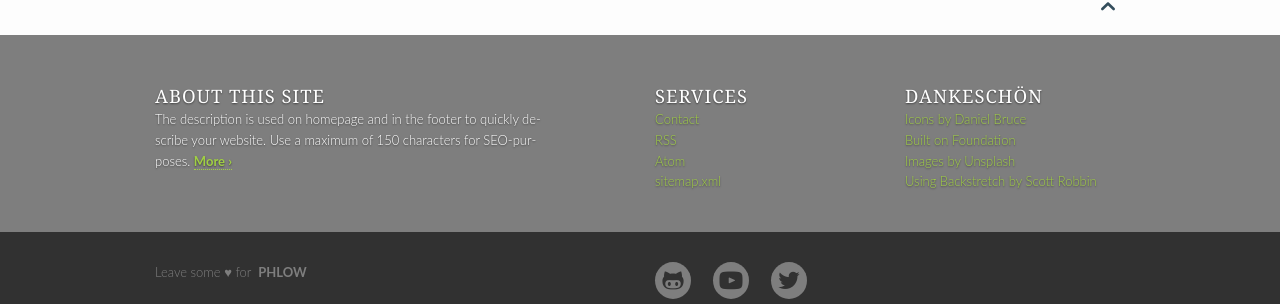
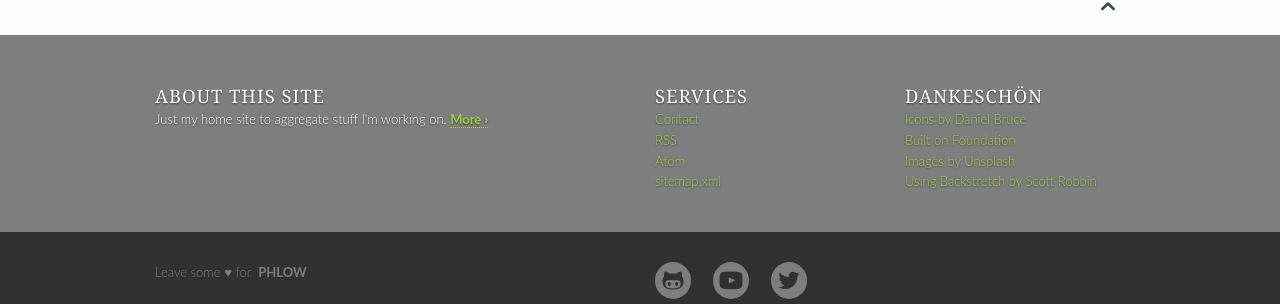
Before and after one commit to domspad/aboutme, a Jekyll site: the page built from pages/pages-root-folder/index.md, in a window 1280 px wide. Shown: the part 1713-2017 px from the top of the page. Built offline with Jekyll 4.4.1, drawn with Linux system fonts in a browser that asks for light colours.

Commit message:
messing with _config.yml

```diff
--- a/_config.yml
+++ b/_config.yml
@@ -8,28 +8,28 @@
 #                                                 /____/
 #
 # Title of your website
-title: "Feeling Responsive"
+title: "Dominic Spadacene"
 
 
 # The slogan describes your website and is used on homepage in <title> and other important places
-slogan: "A Flexible Theme for Jekyll"
+slogan: "What's a slogan?"
 
 
 # The description is used on homepage and in the footer to quickly describe your website. Use a maximum of 150 characters for SEO-purposes.
-description: "The description is used on homepage and in the footer to quickly describe your website. Use a maximum of 150 characters for SEO-purposes."
+description: "Just my home site to aggregate stuff I'm working on."
 
 # Main author of the website
 # See > authors.yml
-author: phlow
+author: dominic
 
 # This URL is the main address for absolute links. Don't include a slash at the end.
 #
-url: 'https://phlow.github.io/feeling-responsive'
+url: 'http://www.spadacene.com'
 baseurl: ''
 
 # This is for the editing function in _/includes/improve_content
 # Leave it empty if your site is not on GitHub/GitHub Pages
-improve_content: https://github.com/Phlow/feeling-responsive/edit/gh-pages
+improve_content: https://github.com/domspad/aboutme/edit/gh-pages
 
 # This URL points directly to the images directory making
 # things easier to link to images in posts and templates. It needs a slash at the end.
@@ -37,7 +37,7 @@
 # Example: <img src="{{ site.urlimg }}{{ post.image.title }}" />
 # Markdown-Example for posts ![Image Text]({{ site.urlimg }}image.jpg)
 #
-urlimg: 'https://phlow.github.io/feeling-responsive/images/'
+urlimg: 'https://domspad.github.io/aboutme/images/'
 
 
 # Logo size is 600x80 pixels
@@ -102,7 +102,7 @@
       show_meta: false 	# Hide metadata for all pages
       # sidebar:    		# Possible values › left, right › by default there will be no sidebar
       comments: false
-      author: phlow     # Default author for pages
+      author: Dominic     # Default author for pages
   -
     scope:
       path: ""
@@ -111,7 +111,7 @@
       show_meta: true   # Show metadata for all posts
       # sidebar:        # Possible values › left, right › by default there will be no sidebar
       comments: false
-      author: phlow     # Default author for posts
+      author: Dominic     # Default author for posts
 
 
 
```
